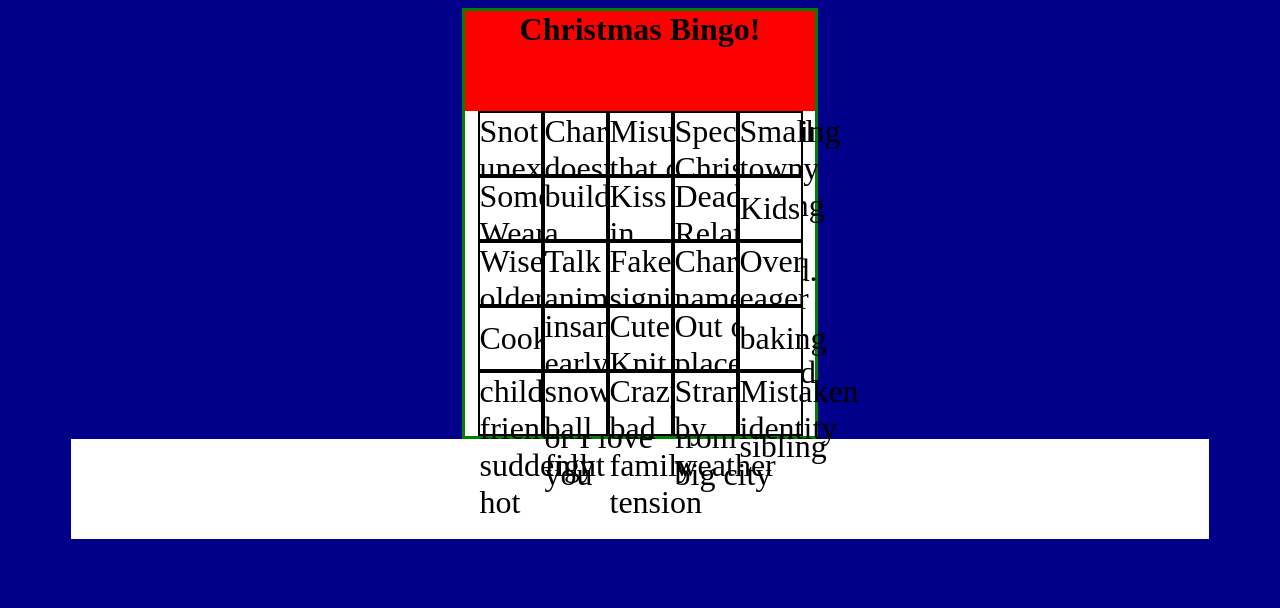
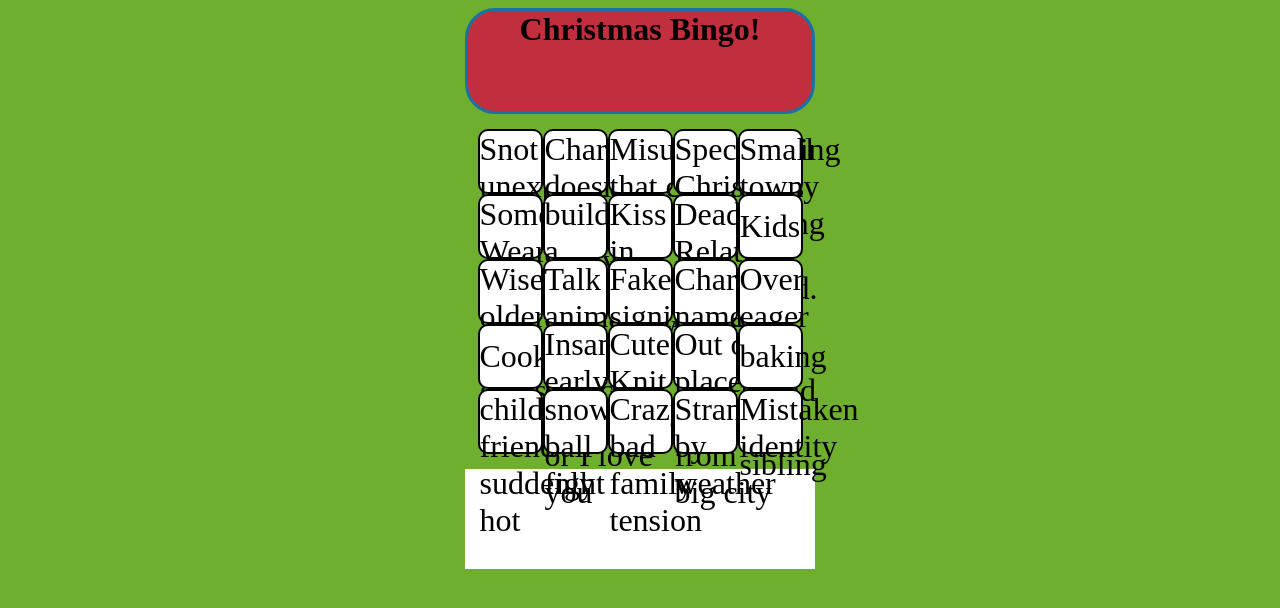
Before and after one commit to jl232367/christmasbingo, a plain HTML site: page index.html in a window 1280 px wide. Drawn offline with Linux system fonts and the light colour scheme.

Commit message:
changed color layout rounded corners and some typos

```diff
--- a/index.js
+++ b/index.js
@@ -16,9 +16,9 @@ const fullBingoOptions = [
     "single parent",
     "Characters stare at Christmas treee",
     "Hot santa who fucks",
-    "improperly tied scarf",
-    "insanely early proposal or I love you",
-    "love versus career",
+    "Improperly tied scarf",
+    "Insanely early proposal or I love you",
+    "Love versus career",
     "Airport scene",
     "Over eager best friend or sibling",
     "I am a journalist, architect, or photographer",
@@ -135,7 +135,7 @@ let pickCurrentBingoOptions = () => {
 function backgroundColorFlipper(element) {
     //let element = this.id;
     if (element.style.backgroundColor == "") {
-        element.style.backgroundColor = "blue";
+        element.style.backgroundColor = "#a90101";
         return;
 
     } else {
@@ -155,7 +155,7 @@ let boardGenerator = () => {
         optionContainer.setAttribute("class", "optionContainer");
         optionContainer.addEventListener('click', () => {
             if (optionContainer.style.backgroundColor == "white") {
-                optionContainer.style.backgroundColor = "blue";
+                optionContainer.style.backgroundColor = "#a90101";
                 optionText.style.color = "white";
                     return;
 
--- a/style.css
+++ b/style.css
@@ -1,18 +1,21 @@
 body {
-    background-color: darkblue;
+    background-color: #6eaf2f;
 }
 p {
     font-size: 2.5vw;
     margin: auto;
+    display: block;
 
 }
 .container {
     margin: auto;
+    margin-bottom: 15px;
     width: 350px;
-    border: 3px solid green;
-    background-color: white;
+
+
     display: flex;
     flex-wrap: wrap;
+    gap: 15px;
 }
 .bingoBoard{
     height: 100%;
@@ -25,7 +28,7 @@ p {
     align-content: space-between;
 }
 .optionContainer {
-
+    border-radius: 10px;
     background-color: white;
     width: 61px;
     height: 61px;
@@ -40,7 +43,9 @@ p {
 }
 
 .bingoTitle {
-    background-color: red;
+    background-color: #c12e3e;
+    border-radius: 30px;
+    border: 3px solid #1a71a3;
     height: 100px;
     width: 100%;
     margin: auto;
@@ -53,7 +58,8 @@ p {
 
 .bingoFooter {
     background-color: white;
+    margin-top: 15px;
     margin: auto;
-    width: 90%;
+    width: 350px;
     height: 100px;
 }
```
